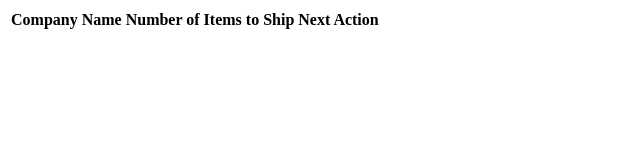
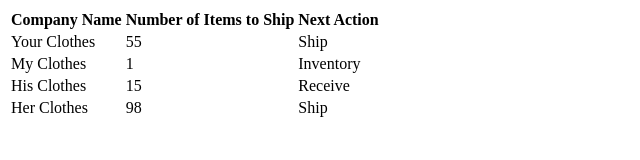
Before and after one commit to AlejandroPedraza1/HTML-Tables, a plain HTML site: page index.html in a window 1280 px wide. Shown: the whole page, without its empty margins (0-640 px from the left). Drawn offline with Linux system fonts and the light colour scheme.

Commit message:
Update index.html

```diff
--- a/index.html
+++ b/index.html
@@ -13,16 +13,25 @@
       </tr>
     </thead>
       <tr>
-
-
-
-
+        <td>Your Clothes</td>
+        <td>55</td>
+        <td>Ship</td>
+      </tr>
+      <tr>
+        <td>My Clothes</td>
+        <td>1</td>
+        <td>Inventory</td>
+      </tr>
+      <tr>
+        <td>His Clothes</td>
+        <td>15</td>
+        <td>Receive</td>
+      </tr>
+      <tr>
+        <td>Her Clothes</td>
+        <td>98</td>
+        <td>Ship</td>
+      </tr>
   </tbody>
 </table>
-
-
-
-
-
-
 </html>
```
